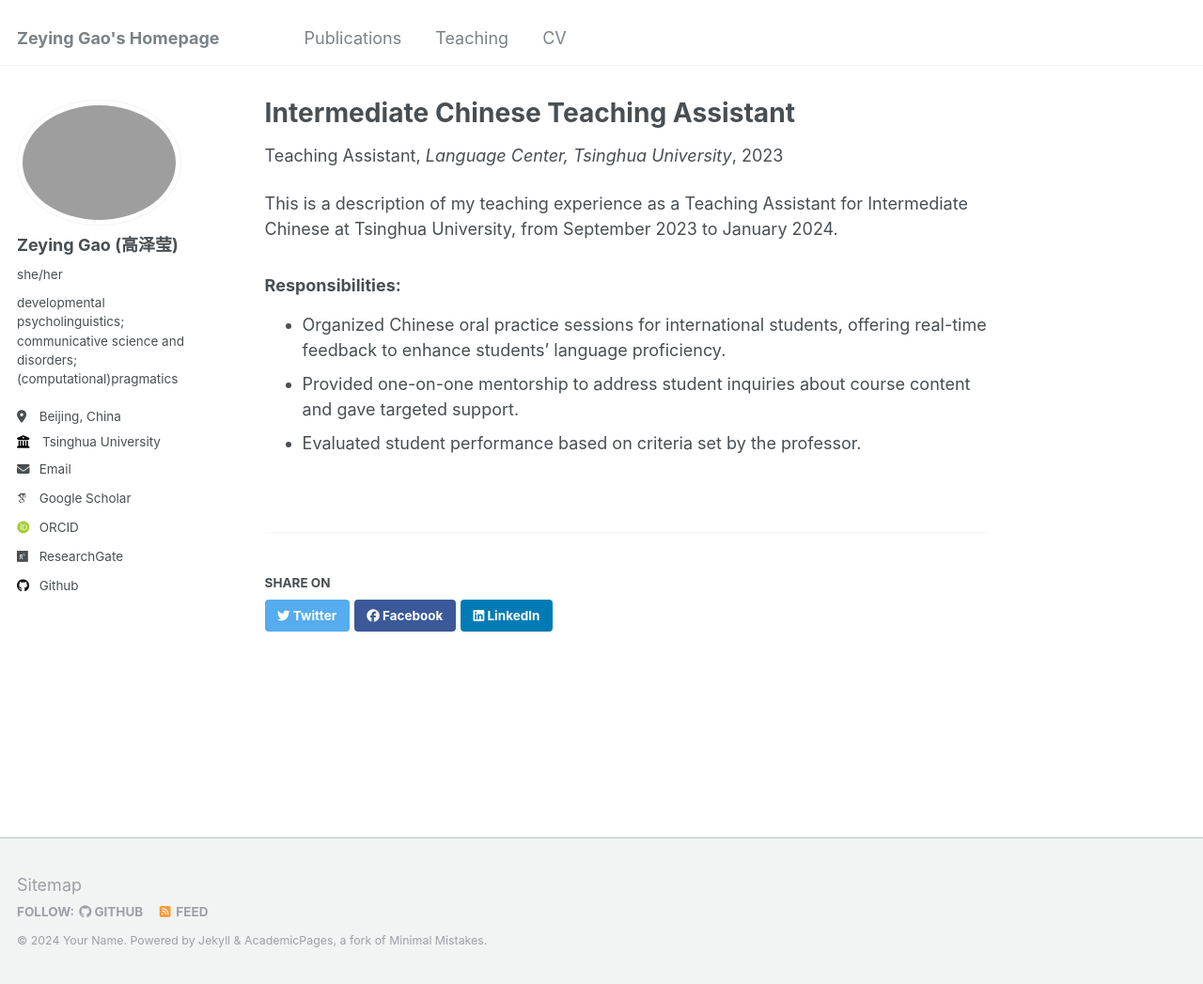
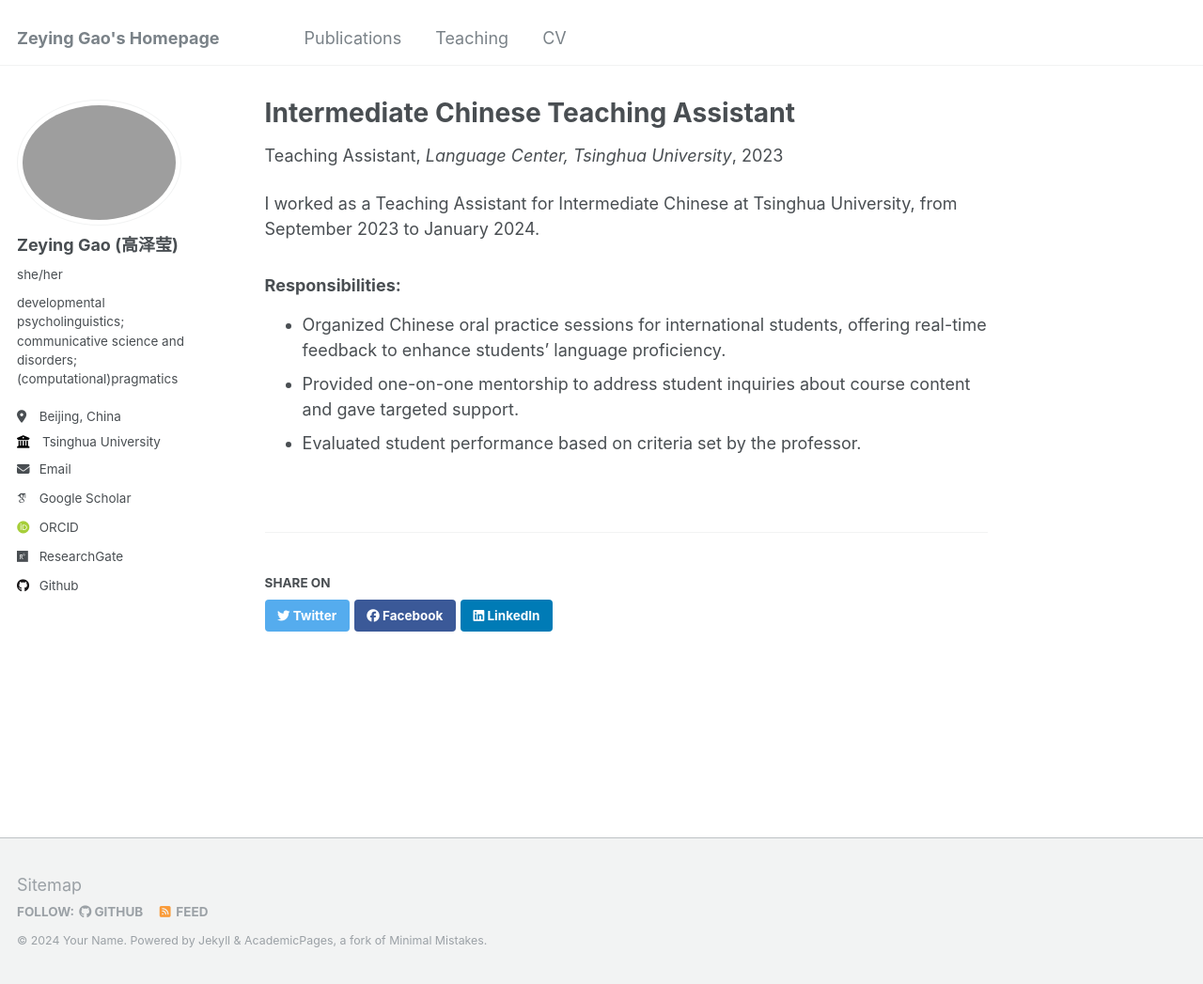
Before and after one commit to ZeyingGAO/zeyinggao.github.io, a Jekyll site: the page built from _teaching/2015-spring-teaching-2.md, in a window 1280 px wide and 1047 px high. Shown: the whole window at 94% size. Built offline with Jekyll 4.4.1, drawn with Linux system fonts in a browser that asks for light colours; some web fonts are replaced.

Commit message:
Update 2015-spring-teaching-2.md

```diff
--- a/_teaching/2015-spring-teaching-2.md
+++ b/_teaching/2015-spring-teaching-2.md
@@ -8,7 +8,7 @@ venue: "Language Center, Tsinghua University"
 location: "Beijing, China"
 ---
 
-This is a description of my teaching experience as a Teaching Assistant for Intermediate Chinese at Tsinghua University, from September 2023 to January 2024.
+I worked as a Teaching Assistant for Intermediate Chinese at Tsinghua University, from September 2023 to January 2024.
 
 ### Responsibilities:
 - Organized Chinese oral practice sessions for international students, offering real-time feedback to enhance students’ language proficiency.
```
